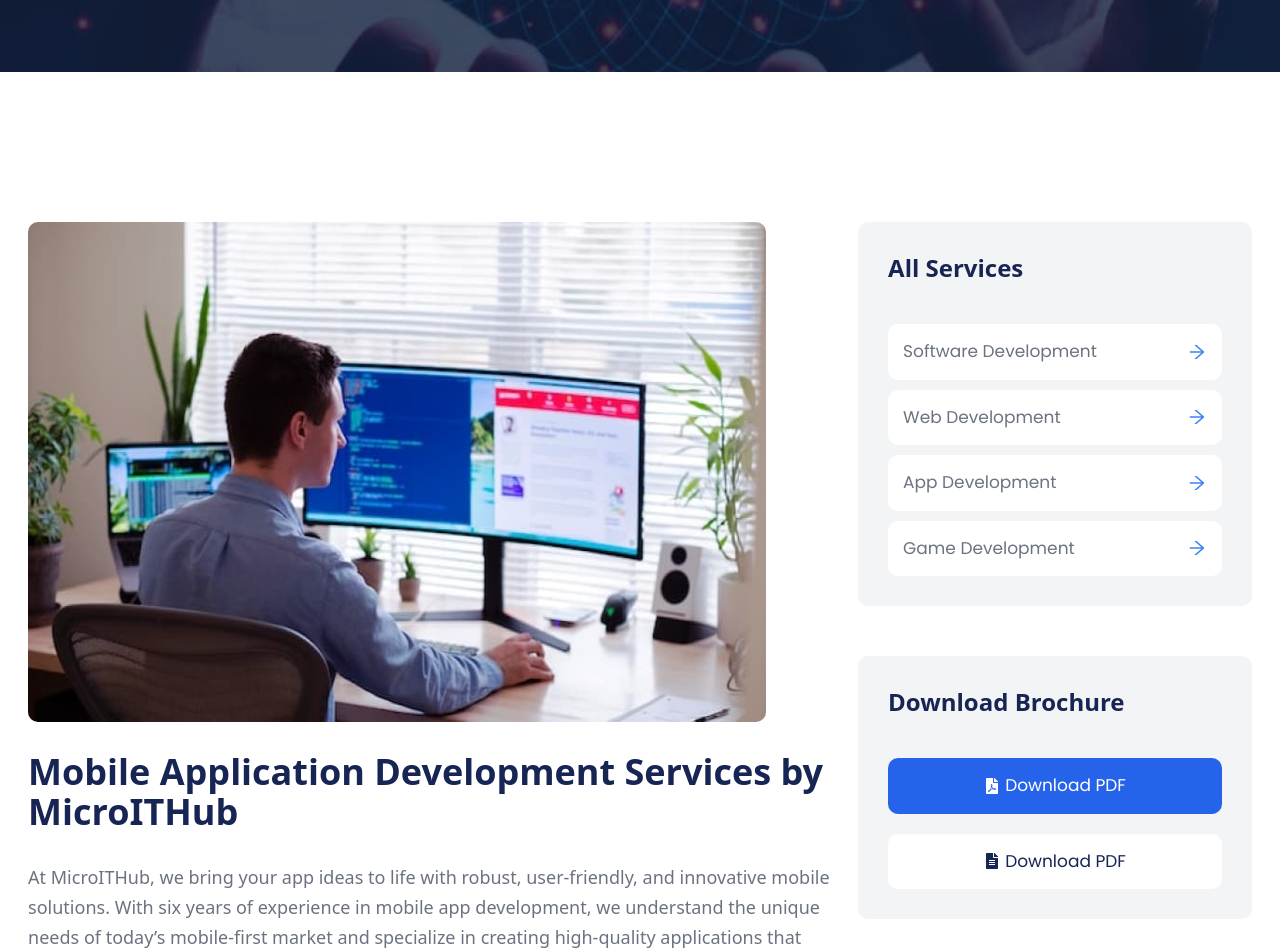
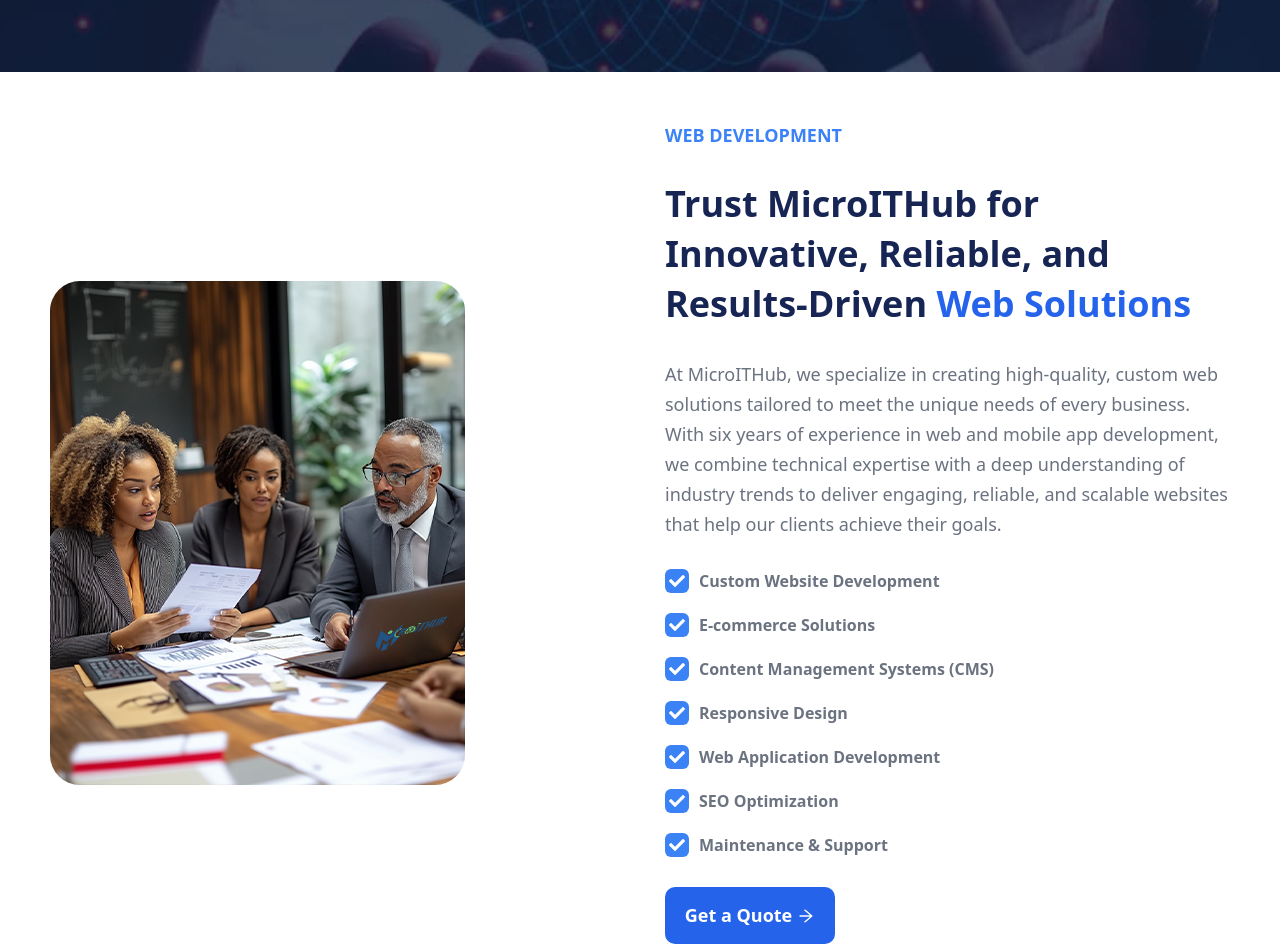
Before and after one commit to asiaahmadali/MicroItHub, a React (Vite) app: page /#/ in a window 1280 px wide. Shown: the part 458-1410 px from the top of the page. Built offline with nearby package versions, Linux system fonts and the light colour scheme.

Commit message:
serices details added

```diff
--- a/src/components/Microithub.jsx
+++ b/src/components/Microithub.jsx
@@ -1,5 +1,7 @@
 // import SoftwareDev from "./SoftwareDev/SoftwareDev";
-import AppDev from "./AppDev/AppDev";
+// import AppDev from "./AppDev/AppDev";
+  import WebDev from "./WebDev/WebDev";
+
 // import { Routes, Route } from "react-router-dom";
 // import About from "./AboutUs/About";
 // import ContactUs from "./ContactUs/ContactUs";
@@ -17,7 +19,8 @@
           <Route path="/careers" element={<Careers></Careers>} ></Route>
     </Routes> */}
      {/* <SoftwareDev></SoftwareDev> */}
-     <AppDev></AppDev>
+     {/* <AppDev></AppDev> */}
+     <WebDev></WebDev>
 
     </>
 }
--- /dev/null
+++ b/src/components/WebDev/ServicesDetails.jsx
@@ -0,0 +1,11 @@
+function ServicesDetails()
+{
+    return <>
+         <div style={{ backgroundImage: "url('/images/breadcumb-bg.jpg')" }}>
+
+         </div>
+    </>
+}
+
+
+export default ServicesDetails ;
--- /dev/null
+++ b/src/components/WebDev/WebDev.jsx
@@ -0,0 +1,15 @@
+import NavBar from "../NavBar";
+import WebHeader from "./WebHeader";
+import WebDevIntro from "./WebDevIntro";
+
+function WebDev()
+{
+    return <>
+          <NavBar></NavBar>
+          <WebHeader></WebHeader>
+          <WebDevIntro></WebDevIntro>
+    </>
+}
+
+
+export default WebDev ;
--- /dev/null
+++ b/src/components/WebDev/WebDevIntro.jsx
@@ -0,0 +1,91 @@
+import { FaCheck} from 'react-icons/fa';
+import { AiOutlineArrowRight } from 'react-icons/ai';
+
+function WebDevIntro()
+{
+    return <>
+      <div className="flex md:flex-row flex-col p-[20px] md:p-[50px] items-center gap-[50px]">
+              {/* img div */}
+              <div className="md:w-1/2 w-full">
+                    <img className="rounded-[30px]" src="images/web-dev.jpg" alt="" />
+              </div>
+
+              {/* intro text */}
+              <div className="md:w-1/2 w-full flex flex-col gap-[30px]">
+                    <p className="text-blue-500 font-semibold text-[18px]"> WEB DEVELOPMENT</p>
+                    <h1 className="md:text-4xl text-blue-950 text-2xl leading-[35px] md:leading-[50px] font-bold">Trust MicroITHub for Innovative, Reliable, and Results-Driven  <span className="text-blue-600 ">Web Solutions</span> </h1>
+                    <p className="text-gray-500 text-[16px] leading-[30px] md:text-[18px] ">At MicroITHub, we specialize in creating high-quality, custom web solutions tailored to meet the unique needs of every business. With six years of experience in web and mobile app development, we combine technical expertise with a deep understanding of industry trends to deliver engaging, reliable,
+                         and scalable websites that help our clients achieve their goals.</p>
+
+                         {/* services rows div */}
+                         <div className='flex flex-col gap-[20px]'>
+                            {/* service 1 */}
+                               <div className='flex gap-[10px] items-center'>
+                                   <div className='bg-blue-500 rounded-md p-[4px] flex items-center justify-center text-white'>
+                                       <FaCheck></FaCheck>
+                                   </div>
+                                   <p className='text-gray-500 text-[16px] font-semibold'>Custom Website Development</p>
+                               </div>
+
+                               {/* service 2 */}
+                               <div className='flex gap-[10px] items-center'>
+                                   <div className='bg-blue-500 rounded-md p-[4px] flex items-center justify-center text-white'>
+                                       <FaCheck></FaCheck>
+                                   </div>
+                                   <p className='text-gray-500 text-[16px] font-semibold'>E-commerce Solutions</p>
+                               </div>
+
+                               {/* service 3 */}
+                               <div className='flex gap-[10px] items-center'>
+                                   <div className='bg-blue-500 rounded-md p-[4px] flex items-center justify-center text-white'>
+                                       <FaCheck></FaCheck>
+                                   </div>
+                                   <p className='text-gray-500 text-[16px] font-semibold'>Content Management Systems (CMS)</p>
+                               </div>
+
+                               {/* service 4 */}
+                               <div className='flex gap-[10px] items-center'>
+                                   <div className='bg-blue-500 rounded-md p-[4px] flex items-center justify-center text-white'>
+                                       <FaCheck></FaCheck>
+                                   </div>
+                                   <p className='text-gray-500 text-[16px] font-semibold'>Responsive Design</p>
+                               </div>
+
+                                {/* service 5 */}
+                                <div className='flex gap-[10px] items-center'>
+                                   <div className='bg-blue-500 rounded-md p-[4px] flex items-center justify-center text-white'>
+                                       <FaCheck></FaCheck>
+                                   </div>
+                                   <p className='text-gray-500 text-[16px] font-semibold'>Web Application Development</p>
+                               </div>
+
+                                {/* service 6 */}
+                                <div className='flex gap-[10px] items-center'>
+                                   <div className='bg-blue-500 rounded-md p-[4px] flex items-center justify-center text-white'>
+                                       <FaCheck></FaCheck>
+                                   </div>
+                                   <p className='text-gray-500 text-[16px] font-semibold'>SEO Optimization</p>
+                               </div>
+
+                                {/* service 7*/}
+                                <div className='flex gap-[10px] items-center'>
+                                   <div className='bg-blue-500 rounded-md p-[4px] flex items-center justify-center text-white'>
+                                       <FaCheck></FaCheck>
+                                   </div>
+                                   <p className='text-gray-500 text-[16px] font-semibold'>Maintenance & Support</p>
+                               </div>
+
+                         </div>
+
+                    {/* button */}
+                  <button className='text-white w-[170px]  hover:bg-blue-950 hover:cursor-pointer rounded-[10px] text-[18px]  font-semibold p-[15px] flex gap-[5px] bg-blue-600 items-center justify-center'>
+                      <p>Get a Quote</p>
+                      <AiOutlineArrowRight></AiOutlineArrowRight>
+                 </button>
+              </div>
+      </div>
+    </>
+}
+
+
+export default WebDevIntro ;
--- /dev/null
+++ b/src/components/WebDev/WebHeader.jsx
@@ -0,0 +1,17 @@
+function WebHeader()
+{
+    const symbol = '>';
+    return <>
+       <div className="text-white w-full h-[280px] md:h-[430px] bg-cover bg-center flex flex-col justify-center items-center" style={{ backgroundImage: "url('/images/breadcumb-bg.jpg')" }}>
+             <h1 className="md:text-5xl text-3xl mb-[20px] font-bold">Web Develoment</h1>
+             <div className="flex text-[18px] md:text-xl gap-[10px]">
+                <p>Home</p>
+                <p><span>{symbol}{symbol}</span></p>
+                <p>Web Development</p>
+             </div>
+
+       </div>
+    </>
+}
+
+export default WebHeader ;
```
Also changed, not shown: public/images/web-dev.jpg (added).
